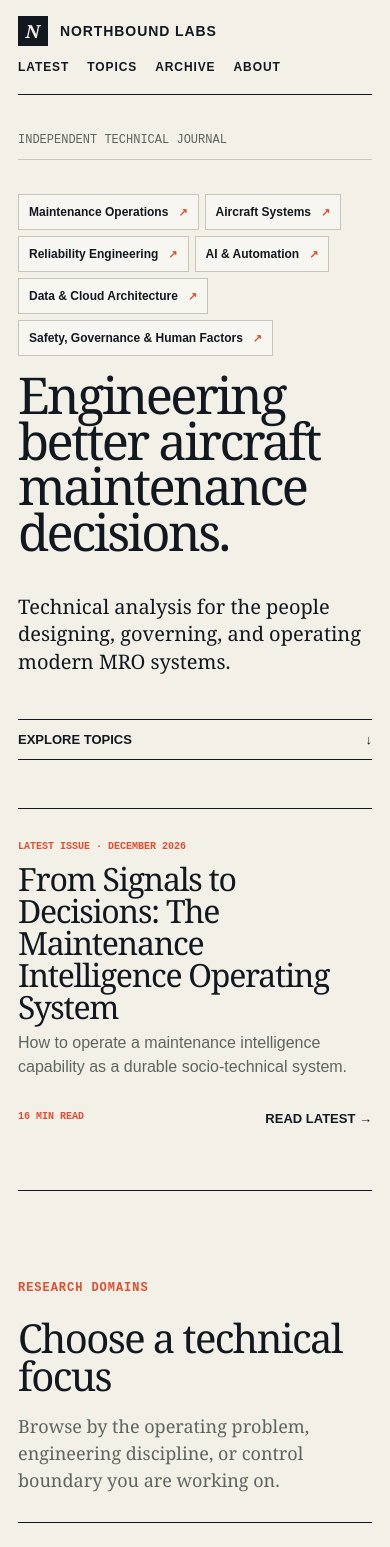
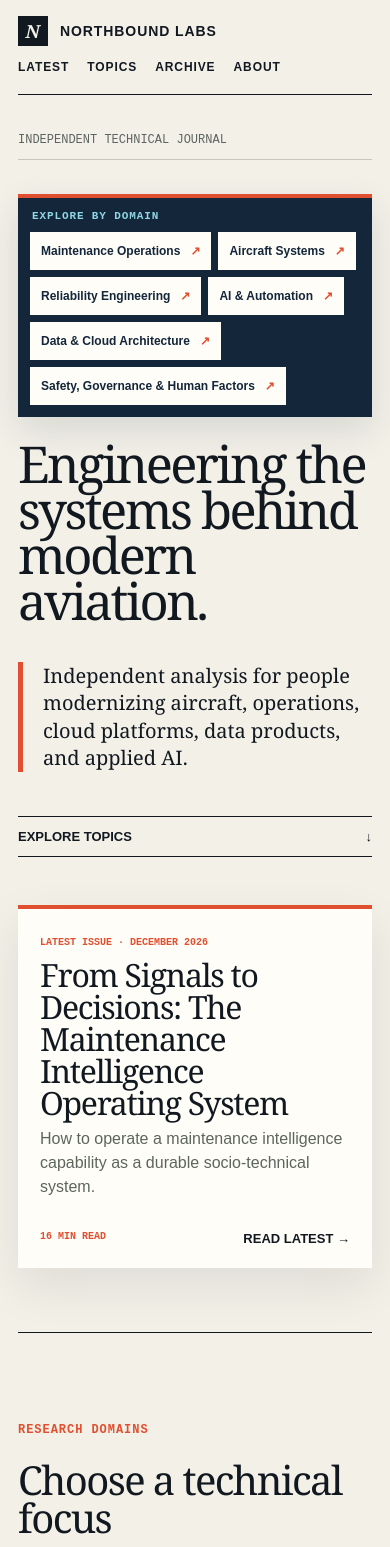
Before and after one commit to ckoredla/CK_Docs, a Next.js app: page / in a window 390 px wide. Shown: the top 1547 px of the page. Built offline with nearby package versions, Linux system fonts and the light colour scheme.

Commit message:
enhance landing hero and topic navigation

```diff
--- a/app/globals.css
+++ b/app/globals.css
@@ -25,19 +25,21 @@ main { width: min(1480px, 100%); margin: 0 auto; padding: 0 34px 46px; }
 .navlinks a:hover { border-color: var(--ink); }
 .layout { display: grid; grid-template-columns: minmax(0, 1fr) 250px; gap: 48px; }
 .main-column { min-width: 0; }
-.hero { min-height: 0; padding: 38px 0 64px; display: flex; flex-direction: column; border-bottom: 1px solid var(--ink); }
+.hero { position:relative; min-height: 0; padding: 38px 0 64px; display: flex; flex-direction: column; border-bottom: 1px solid var(--ink); }
 .issue-line { display: flex; justify-content: space-between; padding-bottom: 12px; border-bottom: 1px solid var(--line); color: var(--muted); font-family: 'Courier New', monospace; font-size: 12px; }
 .eyebrow { margin: 48px 0 12px; color: var(--accent); font-family: 'Courier New', monospace; font-size: 12px; font-weight: 700; letter-spacing: .08em; text-transform: uppercase; }
-.hero-topics { display:flex; flex-wrap:wrap; gap:8px; margin:42px 0 16px; }
-.hero-topics a { display:inline-flex; align-items:center; gap:10px; min-height:38px; padding:9px 12px; border:1px solid var(--line); background:rgba(255,255,255,.35); font-size:13px; font-weight:700; }
-.hero-topics a span { color:var(--accent); font-size:11px; }
-.hero-topics a:hover,.hero-topics a:focus-visible { border-color:var(--ink); background:var(--ink); color:var(--paper); outline:none; }
+.hero-topics { display:flex; flex-wrap:wrap; align-items:center; gap:8px; margin:42px 0 24px; padding:14px; border-top:4px solid var(--accent); background:var(--navy); box-shadow:0 14px 34px rgba(20,38,58,.12); }
+.hero-topics>strong { margin:0 8px 0 2px; color:#8fd7e5; font:700 11px 'Courier New',monospace; letter-spacing:.08em; text-transform:uppercase; }
+.hero-topics a { display:inline-flex; align-items:center; gap:10px; min-height:42px; padding:10px 13px; border:1px solid rgba(255,255,255,.24); background:#fffdf7; color:var(--navy); font-size:14px; font-weight:700; }
+.hero-topics a span { color:var(--accent); font-size:12px; }
+.hero-topics a:hover,.hero-topics a:focus-visible { border-color:var(--accent); background:var(--accent); color:white; outline:none; transform:translateY(-2px); }
+.hero-topics a:hover span,.hero-topics a:focus-visible span { color:white; }
 h1 { max-width: 980px; margin: 0; font-family: Georgia, 'Times New Roman', serif; font-size: clamp(62px, 7vw, 104px); font-weight: 400; line-height: .9; letter-spacing: -.05em; }
 .hero-bottom { display: grid; grid-template-columns: minmax(0, 640px) auto; gap: 44px; align-items: end; margin-top: 38px; }
-.lead { margin: 0; font-family: Georgia, 'Times New Roman', serif; font-size: clamp(20px, 2vw, 29px); line-height: 1.38; }
+.lead { margin: 0; padding-left:20px; border-left:5px solid var(--accent); font-family: Georgia, 'Times New Roman', serif; font-size: clamp(20px, 2vw, 29px); line-height: 1.38; }
 .text-link { display: inline-flex; justify-content: space-between; gap: 38px; min-width: 190px; padding: 12px 0; border-top: 1px solid var(--ink); border-bottom: 1px solid var(--ink); font-size: 13px; font-weight: 700; text-transform: uppercase; }
 .text-link:hover { color: var(--accent); border-color: var(--accent); }
-.latest-feature { display: grid; grid-template-columns: minmax(0,1fr) 160px; gap: 32px; margin-top: 48px; padding: 26px 0 0; border-top: 1px solid var(--ink); }
+.latest-feature { display: grid; grid-template-columns: minmax(0,1fr) 160px; gap: 32px; margin-top: 48px; padding: 28px; border-top: 4px solid var(--accent); background:var(--white); box-shadow:0 18px 45px rgba(17,24,32,.09); }
 .latest-feature>* { min-width:0; }
 .latest-feature>div:first-child>span,.latest-action span { color: var(--accent); font: 700 10px 'Courier New',monospace; text-transform: uppercase; }
 .latest-feature h2 { max-width: 800px; margin: 10px 0 8px; font-size: clamp(30px,3.4vw,48px); line-height: 1; }
@@ -230,14 +232,15 @@ h2 { margin: 0; font-family: Georgia, 'Times New Roman', serif; font-size: clamp
   .edition { display: none; }
   .navlinks { justify-self:start; gap: 18px; font-size: 12px; }
   .hero { min-height: auto; }
-  .hero-topics { gap:6px; margin-top:34px; }
-  .hero-topics a { min-height:36px; padding:8px 10px; font-size:12px; }
+  .hero-topics { gap:7px; margin-top:34px; padding:12px; }
+  .hero-topics>strong { width:100%; margin-bottom:3px; }
+  .hero-topics a { min-height:38px; padding:8px 10px; font-size:12px; }
   .issue-line span:last-child { display:none; }
   h1 { overflow-wrap:anywhere; font-size: clamp(48px, 13vw, 64px); }
   h2 { overflow-wrap:anywhere; font-size:40px; }
   .hero-bottom, .section-header { grid-template-columns: 1fr; }
   .hero>*,.latest-feature,.latest-feature>*,.section-header,.topic-list,.topic-row { width:100%; max-width:100%; min-width:0; }
-  .latest-feature { grid-template-columns: minmax(0,1fr); }
+  .latest-feature { grid-template-columns: minmax(0,1fr); padding:22px; }
   .latest-feature h2 { font-size:32px; }
   .latest-action { display:flex; justify-content:space-between; min-height:0; text-align:left; }
   .topic-row { grid-template-columns: 38px 1fr auto; }
--- a/app/page.tsx
+++ b/app/page.tsx
@@ -16,7 +16,7 @@ export default function HomePage() {
   return <main>
     <nav className="masthead"><a className="brand" href="#top" aria-label="Northbound Labs home"><span className="brand-mark">N</span><span>NORTHBOUND LABS</span></a><div className="edition">Independent aviation, cloud & AI modernization journal</div><div className="navlinks"><a href={`/articles/${latest.slug}`}>Latest</a><a href="#research">Topics</a><a href="#publications">Archive</a><a href="#about">About</a></div></nav>
     <div className="layout" id="top"><div className="main-column">
-      <section className="hero"><div className="issue-line"><span>INDEPENDENT TECHNICAL JOURNAL</span><span>CURRENT · {formatIssue(latest.issueDate).toUpperCase()}</span></div><nav className="hero-topics" aria-label="Latest article by research domain">{topicEntries.map(topic=><a href={`/articles/${topic.latest.slug}`} title={`Latest in ${topic.title}: ${topic.latest.title}`} key={topic.slug}>{topic.title}<span>↗</span></a>)}</nav><h1>Engineering better aircraft maintenance decisions.</h1><div className="hero-bottom"><p className="lead">Technical analysis for the people designing, governing, and operating modern MRO systems.</p><a className="text-link" href="#research">Explore topics <span>↓</span></a></div><a className="latest-feature" href={`/articles/${latest.slug}`}><div><span>Latest issue · {formatIssue(latest.issueDate)}</span><h2>{latest.title}</h2><p>{latest.description}</p></div><div className="latest-action"><span>{latest.estimatedReadingTime} min read</span><strong>Read latest →</strong></div></a></section>
+      <section className="hero"><div className="issue-line"><span>INDEPENDENT TECHNICAL JOURNAL</span><span>CURRENT · {formatIssue(latest.issueDate).toUpperCase()}</span></div><nav className="hero-topics" aria-label="Latest article by research domain"><strong>Explore by domain</strong>{topicEntries.map(topic=><a href={`/articles/${topic.latest.slug}`} title={`Latest in ${topic.title}: ${topic.latest.title}`} key={topic.slug}>{topic.title}<span>↗</span></a>)}</nav><h1>Engineering the systems behind modern aviation.</h1><div className="hero-bottom"><p className="lead">Independent analysis for people modernizing aircraft, operations, cloud platforms, data products, and applied AI.</p><a className="text-link" href="#research">Explore topics <span>↓</span></a></div><a className="latest-feature" href={`/articles/${latest.slug}`}><div><span>Latest issue · {formatIssue(latest.issueDate)}</span><h2>{latest.title}</h2><p>{latest.description}</p></div><div className="latest-action"><span>{latest.estimatedReadingTime} min read</span><strong>Read latest →</strong></div></a></section>
       <section id="research" className="research-index" aria-labelledby="research-title"><header className="section-header"><span>Research domains</span><div><h2 id="research-title">Choose a technical focus</h2><p>Browse by the operating problem, engineering discipline, or control boundary you are working on.</p></div></header><div className="topic-list">{topicEntries.map((topic) => <a className="topic-row" id={`topic-${topic.slug}`} href={`/articles/${topic.latest.slug}`} key={topic.title}><span className="topic-index">{topic.index}</span><h3>{topic.title}</h3><p>{topic.copy}</p><span className="topic-count">{topic.count} articles</span><span className="topic-arrow">↗</span></a>)}</div></section>
       <section id="publications" className="publications" aria-labelledby="archive-title"><header className="section-header archive-header"><span>Publication log</span><div><h2 id="archive-title">The aviation maintenance archive</h2><p>Issue dates organize the editorial archive, including supplemental AI and maintenance-engineering editions published within selected months.</p></div></header><div className="publication-list">{articles.map((item, index) => <a className="publication" href={`/articles/${item.slug}`} key={item.slug}><div className="publication-number">{String(index + 1).padStart(3, '0')}</div><div className="publication-date">{formatIssue(item.issueDate)}</div><div className="publication-copy"><div className="publication-meta"><span>{item.articleType}</span><span>{item.estimatedReadingTime} min</span></div><h3>{item.title}</h3><p>{item.summary}</p></div><span className="publication-arrow">↗</span></a>)}</div></section>
     </div><aside className="year-rail" aria-label="Archive by year"><div className="rail-sticky"><div className="rail-label">Browse by year</div><p className="rail-note">Select a year to reveal its monthly issues.</p><div className="year-list">{archiveYears.map(({ year, articles: yearArticles }) => <details key={year}><summary><span>{year}</span><span>{yearArticles.length ? `${yearArticles.length} ${yearArticles.length === 1 ? 'issue' : 'issues'}` : 'Planned'}</span></summary><div className="month-grid">{months.map((month, index) => { const monthArticles=yearArticles.filter((item)=>Number(item.issueDate.slice(5,7))===index+1);const article=monthArticles.find((item)=>item.issueDate.endsWith('-01'))||monthArticles[0]; return article ? <a className="month-link active-month" href={`/articles/${article.slug}`} title={`${monthArticles.length} ${monthArticles.length===1?'issue':'issues'} in ${month} ${year}`} key={month}>{month}{monthArticles.length>1?<sup>{monthArticles.length}</sup>:null}</a> : <span className="month-pending" aria-disabled="true" title={`${month} ${year} is not yet published`} key={month}>{month}</span>; })}</div></details>)}</div><a className="rail-all" href="#publications">View all {articles.length} issues ↓</a></div></aside></div>
```
